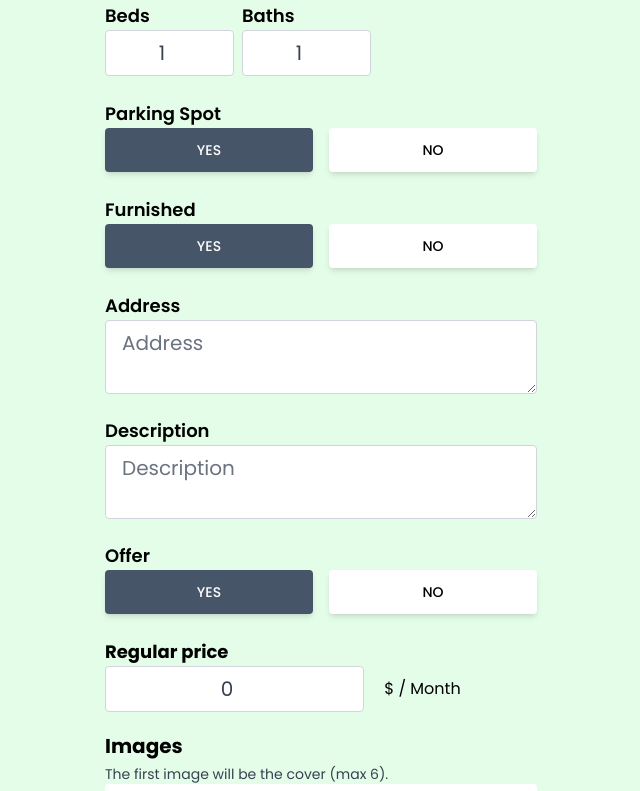
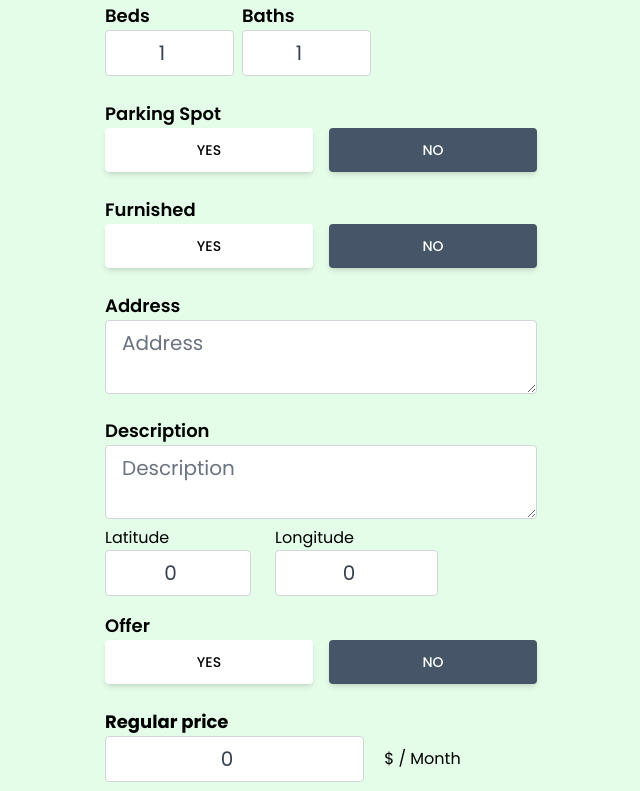
Before and after one commit to Muibeabuchi/chikihomes, a React (Vite) app: page /create-listing in a window 1280 px wide. Shown: the part 360-1151 px from the top of the page, without its empty margins (319-959 px from the left). Built offline with nearby package versions, Linux system fonts and the light colour scheme; no server answers; sample sign-in values are in the browser's storage.

Commit message:
add onChange and onSubmit functionality to the create listing page

```diff
--- a/package.json
+++ b/package.json
@@ -15,7 +15,8 @@
     "react-icons": "^4.8.0",
     "react-router-dom": "^6.9.0",
     "react-toastify": "^9.1.1",
-    "remixicon": "^2.5.0"
+    "remixicon": "^2.5.0",
+    "uuid": "^9.0.0"
   },
   "devDependencies": {
     "@tailwindcss/forms": "^0.5.3",
--- a/src/App.jsx
+++ b/src/App.jsx
@@ -15,7 +15,11 @@ function App() {
          </ProtectedRoute>
       }
       />
-      <Route path='/create-listing' element={<CreateListing />} />
+      <Route path='/create-listing' element={
+        <ProtectedRoute>
+          <CreateListing />
+        </ProtectedRoute>
+        } />
       <Route path='/sign-in' element={<SignInPage/>}/>
       <Route path='/sign-up' element={<SignupPage/>}/>
       <Route path='/forgot-password' element={<ForgotPasswordPage/>}/>
--- a/src/components/Header/Header.jsx
+++ b/src/components/Header/Header.jsx
@@ -1,9 +1,9 @@
 import { Link, NavLink,useLocation } from 'react-router-dom';
 import Logo1 from '../../assets/icon1.png';
-import { auth } from '../../firebase.config';
-
+import useAuth from '../../hooks/useAuth';
 
 function Header() {
+  const {userData} = useAuth();
   const location = useLocation();
   // console.log(location);
   function pathMatchRoute(route){
@@ -24,7 +24,7 @@ function Header() {
             <li className={`text-gray-400 border-b-[3px] border-b-transparent py-3 font-semibold ${pathMatchRoute('/') && 'text-black !border-b-secondary' }`}><NavLink to='/' className={`cursor-pointer flex items-center `}><i className="lg:text-[1.3rem] text-secondary ri-home-2-line"></i>Home</NavLink></li>
             <li className={`text-gray-400 border-b-[3px] border-b-transparent py-3 ${pathMatchRoute('/offers') && 'text-black !border-b-secondary' } font-semibold`}><NavLink to='/offers' className={`flex items-center cursor-pointer`}><i className="lg:text-[1.3rem] text-secondary ri-hand-coin-line"></i>Offers</NavLink></li>
             {
-              !auth?.currentUser ?
+              !userData ?
             <li className={`text-gray-400 border-b-[3px] border-b-transparent py-3 ${pathMatchRoute('/sign-in') && 'text-black !border-b-secondary' } font-semibold`}><NavLink to='/sign-in' className={`flex items-center cursor-pointer`}><i className="lg:text-[1.3rem] text-secondary ri-login-box-line"></i>Sign In</NavLink></li>
             :<li className={`text-gray-400 border-b-[3px] border-b-transparent py-3 ${pathMatchRoute('/profile') && 'text-black !border-b-secondary' } font-semibold`}><NavLink to='/profile' className={`flex items-center cursor-pointer`}><i className="lg:text-[1.3rem] text-secondary ri-login-box-line"></i>Profile</NavLink></li>
             }
--- a/src/hooks/useAuth.js
+++ b/src/hooks/useAuth.js
@@ -15,7 +15,7 @@ function useAuth() {
       const unsuscribe =  onAuthStateChanged(auth,data =>{
             console.log('this is the' + data);
             // setUserData(data.uid)
-            if(data?.uid){
+            if(data){
                 setUserData(data)
                 setCheckingStatus(false)
             }else{
--- a/src/pages/CreateListing.jsx
+++ b/src/pages/CreateListing.jsx
@@ -1,7 +1,17 @@
 import React, { useState } from 'react'
+import { toast } from 'react-toastify';
+import Spinner from '../components/UI/Spinner';
+import {auth, db, storage} from '../firebase.config';
+import {v4 as uuidv4} from 'uuid';
+import { getDownloadURL, ref, uploadBytesResumable } from 'firebase/storage';
+import { addDoc, collection, doc, serverTimestamp } from 'firebase/firestore';
+import { useNavigate } from 'react-router-dom';
+
 
 function CreateListing() {
-
+  const navigate = useNavigate();
+  // const [geolocationEnabled,setGeoLocationEnabled] = useState(false);
+  const [isLoading,setIsLoading] = useState(false);
   const [formData,setFormData] = useState({
     type:'rent',
     name:'',
@@ -14,28 +24,131 @@ function CreateListing() {
     offer:false,
     regularprice:0,
     discountedprice:0,
+    latitude:0,
+    longitude:0,
+    images:{},
   })
 
-  function onChange(){
+  function onChange(e){
+    let boolean=null;
 
+    if(e.target.value == 'true'){
+      boolean = true;
+    }
+    if(e.target.value == 'false'){
+      boolean = false;
+    }
+
+    // files
+    if(e.target.files){
+      setFormData(prevData => ({...prevData,images:e.target.files}))
+    }
+
+    if(!e.target.files){
+      setFormData(prevData => ({
+        ...prevData,
+        [e.target.id] : boolean ?? e.target.value,
+      }))
+    }
   }
 
   async function onSubmit(e){
     e.preventDefault();
+    setIsLoading(true);
+    if(+formData.discountedprice >= +formData.regularprice){
+      setIsLoading(false);
+      toast.error('discounted price needs to be less than regular price');
+      return;
+    }
+    if(formData.images.length > 6){
+      setIsLoading(false);
+      toast.error('maximum 6 images are allowed');
+      return;
+    }
+    let geolocation ={};
+    geolocation.lat = formData.latitude;
+    geolocation.lng = formData.longitude
 
+    async function storeImage(image){
+      return new Promise((resolve,reject)=>{
+        const filename =`${auth.currentUser.uid}-${image.name}-${uuidv4()}`
+        const storageRef = ref(storage,filename);
+        const uploadTask = uploadBytesResumable(storageRef,image)
+
+        uploadTask.on('state_changed',
+  (snapshot) => {
+    // Observe state change events such as progress, pause, and resume
+    // Get task progress, including the number of bytes uploaded and the total number of bytes to be uploaded
+    const progress = (snapshot.bytesTransferred / snapshot.totalBytes) * 100;
+    console.log('Upload is ' + progress + '% done');
+    switch (snapshot.state) {
+      case 'paused':
+        console.log('Upload is paused');
+        break;
+      case 'running':
+        console.log('Upload is running');
+        break;
+    }
+  },
+  (error) => {
+    // Handle unsuccessful uploads
+    reject(error);
+  },
+  () => {
+    // Handle successful uploads on complete
+    // For instance, get the download URL: https://firebasestorage.googleapis.com/...
+    getDownloadURL(uploadTask.snapshot.ref).then((downloadURL) => {
+      resolve(downloadURL);
+      console.log(downloadURL);
+    });
+    console.log('upload complete');
+  }
+);
+      })
+    }
+
+    const imgUrls = await Promise.all(
+      [...formData.images].map(image => storeImage(image))).catch((err)=>{
+        setIsLoading(false);
+        console.log(err.message);
+        toast.error('Images not uploaded')
+      }
+    );
+
+    const formDataCopy = {
+      ...formData,
+      imgUrls,
+      geolocation,
+      timestamp: serverTimestamp(),
+    }
+
+    delete formDataCopy.images;
+    delete formDataCopy.latitude;
+    delete formDataCopy.longitude;
+    !formDataCopy.offer && delete formDataCopy.discountedprice
+    const colRef = collection(db,'listings');
+    const docRef = await addDoc(colRef,formDataCopy);
+    console.log(docRef);
+    setIsLoading(false);
+    toast.success('Listing Created')
+    navigate(`/categories/${formDataCopy.type}/${docRef.id}`)
+  }
+
+  if(isLoading){
+    return <Spinner />
   }
 
   return (
     <main className='max-w-md mx-auto p-2'>
       <h1 className='text-3xl text-center mt-6 font-bold '>Create a Listing</h1>
 
-      <form >
+      <form id='create-list' onSubmit={onSubmit}>
         <p className='text-lg font-semibold mt-6 text-left'>Sell/Rent</p>
         <div className="flex items-center space-x-4">
-          <button type='button' id='type' value='sale' className={`px-7 py-3 font-medium text-sm uppercase  shadow-md hover:shadow-lg rounded focus:shadow-lg active:shadow-lg transition duration-150 ease-in-out w-full ${formData.type == 'rent' ? 'bg-white text-black' : 'bg-slate-600 text-white'  }`}>
+          <button onClick={onChange} type='button' id='type' value='sale' className={`px-7 py-3 font-medium text-sm uppercase  shadow-md hover:shadow-lg rounded focus:shadow-lg active:shadow-lg transition duration-150 ease-in-out w-full ${formData.type !== 'sale' ? 'bg-white text-black' : 'bg-slate-600 text-white'  }`}>
             Sell
           </button>
-          <button type='button' id='type' value='rent' className={`px-7 py-3 font-medium text-sm uppercase  shadow-md hover:shadow-lg rounded focus:shadow-lg active:shadow-lg transition duration-150 ease-in-out w-full ${formData.type == 'sale' ? 'bg-white text-black' : 'bg-slate-600 text-white'  }`}>
+          <button type='button' id='type' onClick={onChange} value='rent' className={`px-7 py-3 font-medium text-sm uppercase  shadow-md hover:shadow-lg rounded focus:shadow-lg active:shadow-lg transition duration-150 ease-in-out w-full ${formData.type !== 'rent' ? 'bg-white text-black' : 'bg-slate-600 text-white'  }`}>
             Rent
           </button>
         </div>
@@ -55,19 +168,19 @@ function CreateListing() {
 
         <p className='text-lg font-semibold mt-6 text-left'>Parking Spot</p>
         <div className="flex items-center space-x-4">
-          <button type='button' id='parking' value='yes' className={`px-7 py-3 font-medium text-sm uppercase  shadow-md hover:shadow-lg rounded focus:shadow-lg active:shadow-lg transition duration-150 ease-in-out w-full ${formData.parking ? 'bg-white text-black' : 'bg-slate-600 text-white'  }`}>
+          <button type='button' id='parking' value={true} onClick={onChange} className={`px-7 py-3 font-medium text-sm uppercase  shadow-md hover:shadow-lg rounded focus:shadow-lg active:shadow-lg transition duration-150 ease-in-out w-full ${!formData.parking ? 'bg-white text-black' : 'bg-slate-600 text-white'  }`}>
             Yes
           </button>
-          <button type='button' id='parking' value='no' className={`px-7 py-3 font-medium text-sm uppercase  shadow-md hover:shadow-lg rounded focus:shadow-lg active:shadow-lg transition duration-150 ease-in-out w-full ${!formData.parking ? 'bg-white text-black' : 'bg-slate-600 text-white'  }`}>
+          <button type='button' id='parking' value={false} onClick={onChange} className={`px-7 py-3 font-medium text-sm uppercase  shadow-md hover:shadow-lg rounded focus:shadow-lg active:shadow-lg transition duration-150 ease-in-out w-full ${formData.parking ? 'bg-white text-black' : 'bg-slate-600 text-white'  }`}>
             No
           </button>
           </div>
           <p className='text-lg font-semibold mt-6 text-left'>Furnished</p>
         <div className="flex items-center space-x-4">
-          <button type='button' id='furnished' value={true} className={`px-7 py-3 font-medium text-sm uppercase  shadow-md hover:shadow-lg rounded focus:shadow-lg active:shadow-lg transition duration-150 ease-in-out w-full ${formData.furnished ? 'bg-white text-black' : 'bg-slate-600 text-white'  }`}>
+          <button type='button' id='furnished' value={true} onClick={onChange} className={`px-7 py-3 font-medium text-sm uppercase  shadow-md hover:shadow-lg rounded focus:shadow-lg active:shadow-lg transition duration-150 ease-in-out w-full ${!formData.furnished ? 'bg-white text-black' : 'bg-slate-600 text-white'  }`}>
             Yes
           </button>
-          <button type='button' id='furnished' value={false} className={`px-7 py-3 font-medium text-sm uppercase  shadow-md hover:shadow-lg rounded focus:shadow-lg active:shadow-lg transition duration-150 ease-in-out w-full ${!formData.furnished ? 'bg-white text-black' : 'bg-slate-600 text-white'  }`}>
+          <button type='button' id='furnished' value={false} onClick={onChange} className={`px-7 py-3 font-medium text-sm uppercase  shadow-md hover:shadow-lg rounded focus:shadow-lg active:shadow-lg transition duration-150 ease-in-out w-full ${formData.furnished ? 'bg-white text-black' : 'bg-slate-600 text-white'  }`}>
             No
           </button>
         </div>
@@ -76,12 +189,28 @@ function CreateListing() {
         <p className="text-lg mt-4 font-semibold">Description</p>
         <textarea type="text" id='description' value={formData.description} onChange={onChange} placeholder='Description' required className='w-full px-4 py-2 text-xl text-gray-700 bg-white border border-gray-300 rounded transition duration-150 ease-in-out focus:text-gray-700 focus:bg-white focus:border-slate-600' />
 
+
+
+            <div className="flex items-center space-x-6">
+              <div className="">
+                <p>Latitude</p>
+                <input type="number" id='latitude' min='-90' max='90' value={formData.latitude} onChange={onChange} required className='w-full px-4 py2 text-xl text-gray-700 bg-white border border-gray-300 rounded transition duration-150 ease-in-out focus:bg-white focus:text-gray-700 focus:border-slate-600 text-center ' />
+              </div>
+              <div className="">
+                <p>Longitude</p>
+                <input type="number" id='longitude' min='-180' max='180' value={formData.longitude} onChange={onChange} required className='w-full px-4 py2 text-xl text-gray-700 bg-white border border-gray-300 rounded transition duration-150 ease-in-out focus:bg-white focus:text-gray-700 focus:border-slate-600 text-center' />
+              </div>
+            </div>
+
+
+
+
         <p className='text-lg font-semibold mt-4 text-left'>Offer</p>
         <div className="flex items-center space-x-4 mb-6">
-          <button type='button' id='offer' value={true} className={`px-7 py-3 font-medium text-sm uppercase  shadow-md hover:shadow-lg rounded focus:shadow-lg active:shadow-lg transition duration-150 ease-in-out w-full ${formData.offer ? 'bg-white text-black' : 'bg-slate-600 text-white'  }`}>
+          <button type='button' id='offer' value={true} onClick={onChange} className={`px-7 py-3 font-medium text-sm uppercase  shadow-md hover:shadow-lg rounded focus:shadow-lg active:shadow-lg transition duration-150 ease-in-out w-full ${!formData.offer ? 'bg-white text-black' : 'bg-slate-600 text-white'  }`}>
             Yes
           </button>
-          <button type='button' id='offer' value={false} className={`px-7 py-3 font-medium text-sm uppercase  shadow-md hover:shadow-lg rounded focus:shadow-lg active:shadow-lg transition duration-150 ease-in-out w-full ${!formData.offer ? 'bg-white text-black' : 'bg-slate-600 text-white'  }`}>
+          <button type='button' id='offer' value={false} onClick={onChange} className={`px-7 py-3 font-medium text-sm uppercase  shadow-md hover:shadow-lg rounded focus:shadow-lg active:shadow-lg transition duration-150 ease-in-out w-full ${formData.offer ? 'bg-white text-black' : 'bg-slate-600 text-white'  }`}>
             No
           </button>
         </div>
@@ -128,7 +257,7 @@ function CreateListing() {
             </div>
         </div>
 
-        <button type='submit' onClick={onSubmit} className='w-full bg-blue-600 rounded uppercase font-medium text-sm shadow-sm hover:shadow-lg text-white py-2 px-5 mb-6 focus:bg-blue-700 focus:shadow-lg active:shadow-lg active:bg-blue-800 transition duration-150 ease-in-out cursor-pointer first-letter hover:bg-blue-700'> Create Listing</button>
+        <button type='submit' form='create-list'  className='w-full bg-blue-600 rounded uppercase font-medium text-sm shadow-sm hover:shadow-lg text-white py-2 px-5 mb-6 focus:bg-blue-700 focus:shadow-lg active:shadow-lg active:bg-blue-800 transition duration-150 ease-in-out cursor-pointer first-letter hover:bg-blue-700'> Create Listing</button>
       </form>
     </main>
   )
```
Also changed, not shown: 1 other file (tests, documents, lock files or other folders).
